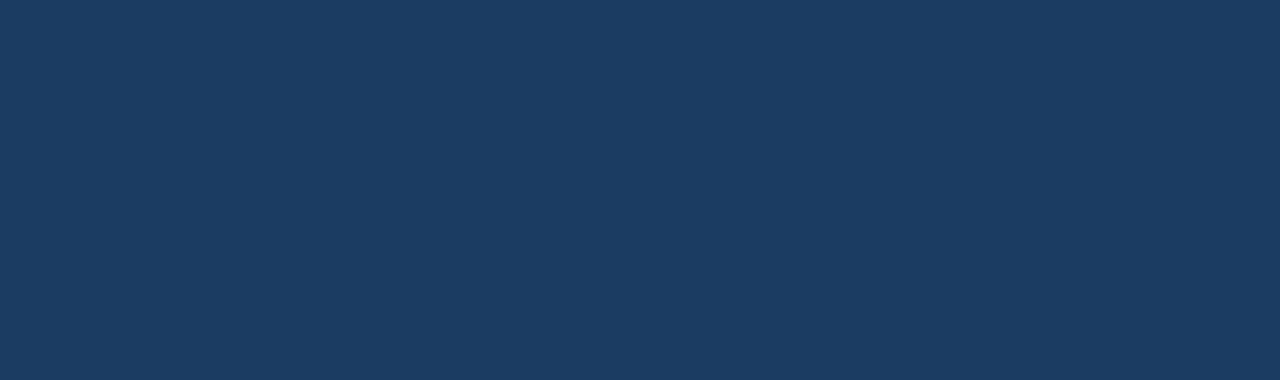
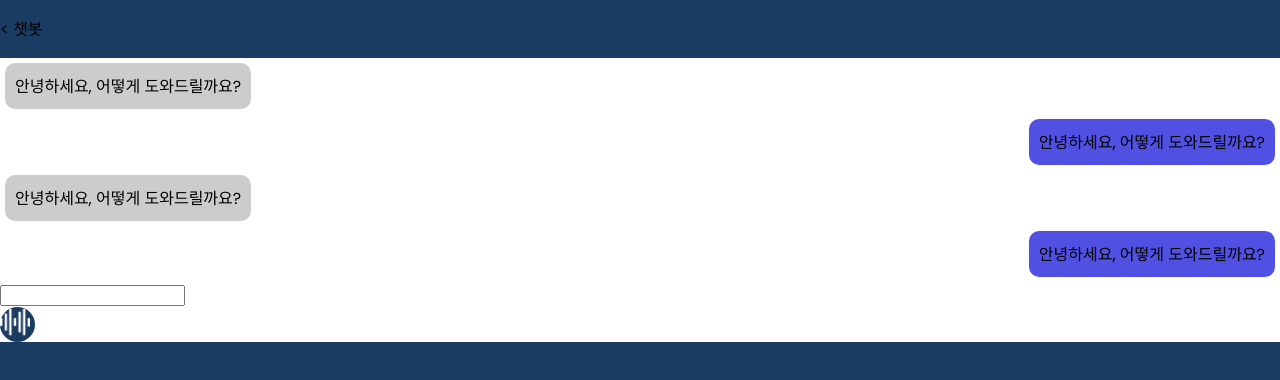
Before and after one commit to ryuj-h/OpenSight, a Vue app in the folder frontend/OpenSight/: page /chatbot in a window 1280 px wide. Before the commit this address had no page. Shown: the top 380 px of the page. Built offline with nearby package versions, Linux system fonts and the light colour scheme.

Commit message:
:sparkles: feat: chatbot페이지 구조

```diff
--- /dev/null
+++ b/frontend/OpenSight/src/components/ChatMessage.vue
@@ -0,0 +1,34 @@
+<script setup>
+defineProps(['message', 'isUser'])
+</script>
+
+<template>
+  <div class="chat-message" :class="{'user-message': isUser, 'bot-message': !isUser}">
+    {{ message.text }}
+  </div>
+</template>
+
+<style scoped>
+.chat-message {
+  padding: 10px;
+  margin: 5px;
+  border-radius: 10px;
+  max-width: 80%;
+}
+
+.user-message {
+  background-color: rgb(80, 80, 226);
+  align-self: flex-end;
+}
+
+.bot-message {
+  background-color: #ccc;
+  align-self: flex-start;
+}
+
+/* 이 부분은 ChatMessage 컴포넌트가 포함된 부모 컴포넌트의 스타일에 포함시켜야 합니다. */
+.chat-container {
+  display: flex;
+  flex-direction: column;
+}
+</style>
--- a/frontend/OpenSight/src/router/index.js
+++ b/frontend/OpenSight/src/router/index.js
@@ -13,6 +13,8 @@ import PasswordFindView from '@/views/auth/PasswordFind.vue'
 import PasswordFindFailView from '@/views/auth/PasswordFindFail.vue'
 import PasswordChangeView from '@/views/auth/PasswordChange.vue'
 import PasswordChangeCompleteView from '@/views/auth/PasswordChangeComplete.vue'
+import ChatbotView from '@/views/Chatbot.vue';
+
 
 const router = createRouter({
   history: createWebHistory(import.meta.env.BASE_URL),
@@ -87,6 +89,11 @@ const router = createRouter({
       name: 'PasswordChangeComplete',
       component: PasswordChangeCompleteView
     },
+    {
+      path: '/chatbot',
+      name: 'Chatbot',
+      component: ChatbotView
+    }
   ]
 })
 
--- /dev/null
+++ b/frontend/OpenSight/src/views/Chatbot.vue
@@ -0,0 +1,54 @@
+<script setup>
+import { ref } from 'vue';
+import ChatMessage from '@/components/ChatMessage.vue'
+
+const messages = ref([
+  { id: 1, text: '안녕하세요, 어떻게 도와드릴까요?', isUser: false },
+  { id: 2, text: '안녕하세요, 어떻게 도와드릴까요?', isUser: true },
+  { id: 3, text: '안녕하세요, 어떻게 도와드릴까요?', isUser: false },
+  { id: 4, text: '안녕하세요, 어떻게 도와드릴까요?', isUser: true },
+])
+</script>
+
+<template>
+  <header>
+    <p>&lt; 챗봇</p>
+  </header>
+  <div class="content">
+    <div class="chat-container">
+      <ChatMessage v-for="msg in messages" :key="msg.id" :message="msg" :isUser="msg.isUser" />
+    </div>
+    <div class="input-text">
+      <input type="text">
+      <div class="button">
+        <img class="speech" src="../assets/img/waves.png" alt="">
+      </div>
+    </div>
+  </div>
+</template>
+
+<style scoped>
+.chat-container {
+  display: flex;
+  flex-direction: column;
+  align-items: flex-start;
+  overflow-y: auto;
+  max-height: 600px; /* 원하는 높이에 맞추어 조정 */
+}
+
+.button {
+  background-color: #1B3C62;
+  height: 35px;
+  width: 35px;
+  border-radius: 50%;
+}
+
+.speech {
+  width: 30px;
+  height: 30px;
+}
+
+.content {
+  background-color: #ffffff;
+}
+</style>
```
